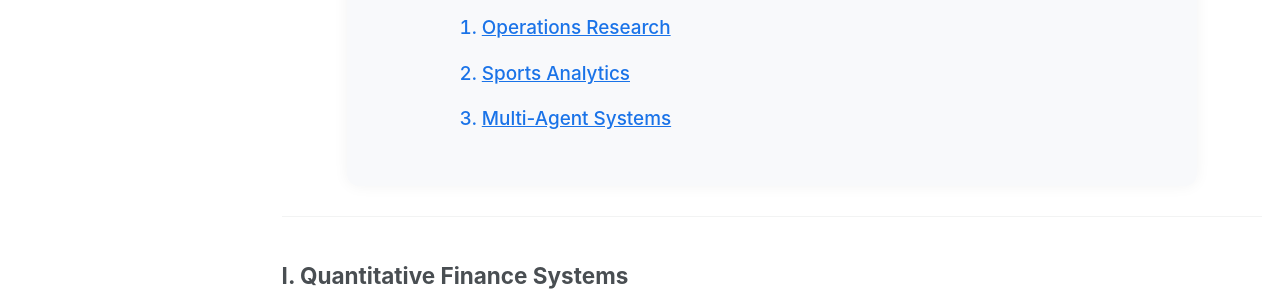
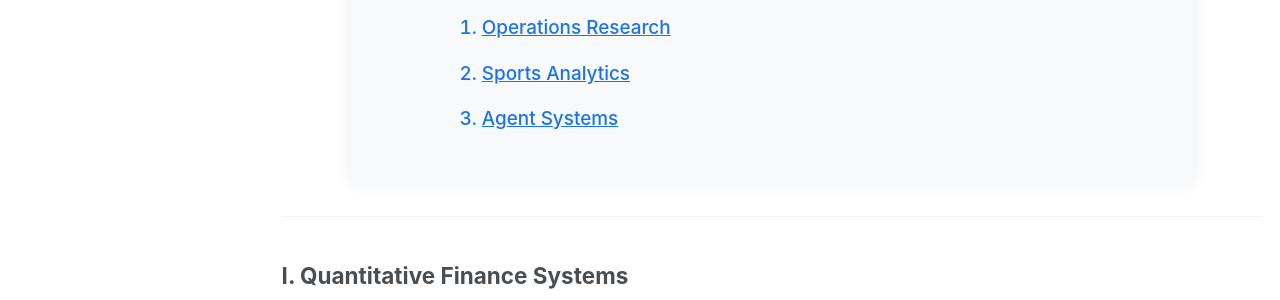
Before and after one commit to kevinlmf/kevinlmf.github.io, a Jekyll site: the page built from _pages/projects.md, in a window 1280 px wide and 900 px high, scrolled down 488 px. Shown: the part 153-453 px from the top of the window. Built offline with Jekyll 4.4.1, drawn with Linux system fonts in a browser that asks for light colours; a script that is not in the unit is left out; some of the changed text lies outside the part shown.

Commit message:
Update projects.md

```diff
--- a/_pages/projects.md
+++ b/_pages/projects.md
@@ -28,7 +28,7 @@ A comprehensive collection of research and engineering projects spanning **quant
       <ol style="list-style-type: decimal; margin-top:10px; margin-left:25px; font-weight:500; color:#1a73e8;">
         <li><a href="#or">Operations Research</a></li>
         <li><a href="#sports">Sports Analytics</a></li>
-        <li><a href="#agent">Multi-Agent Systems</a></li>
+        <li><a href="#agent">Agent Systems</a></li>
       </ol>
     </li>
   </ol>
@@ -122,7 +122,7 @@ Exploring **optimization**, **prediction**, and **intelligent decision-making**
 
 ---
 
-### <a id="agent"></a> 3. Multi-Agent Systems
+### <a id="agent"></a> 3.Agent Systems
 
 <div style="display:flex; flex-wrap:wrap; gap:20px; margin-top:15px;">
 
```
